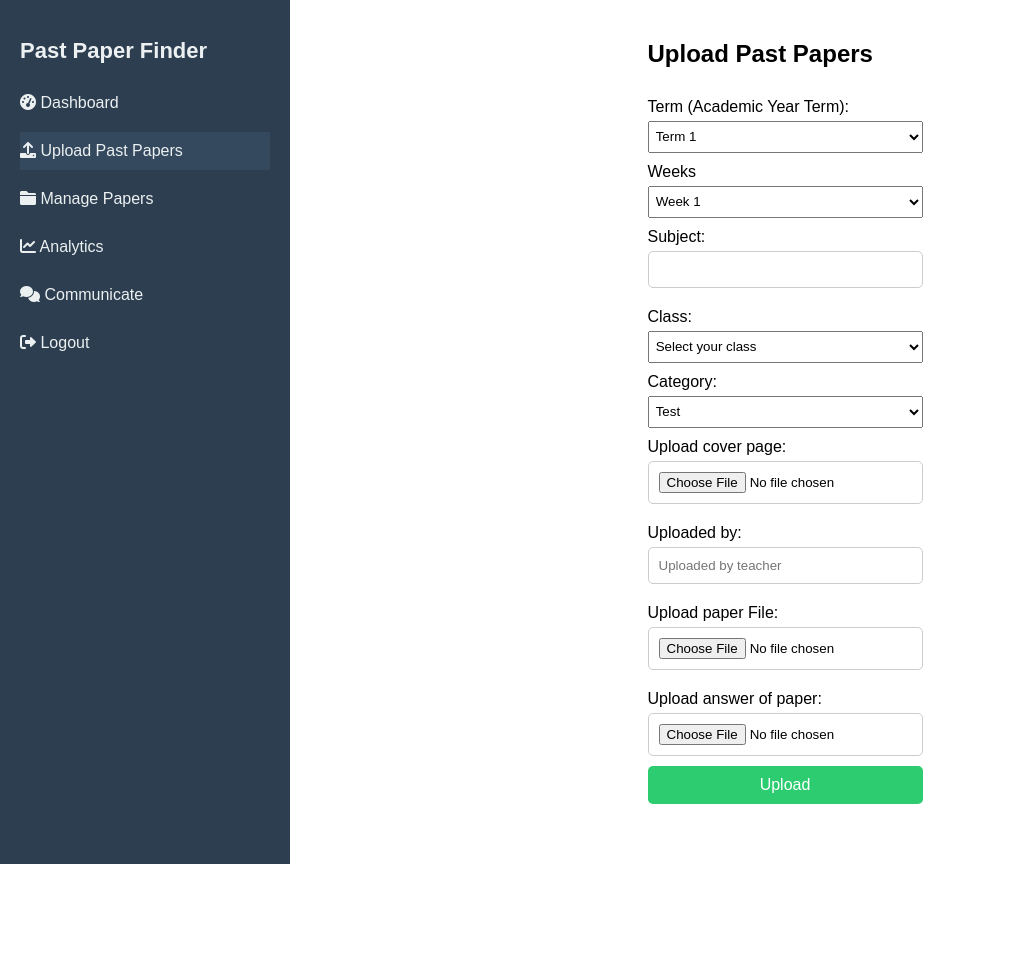
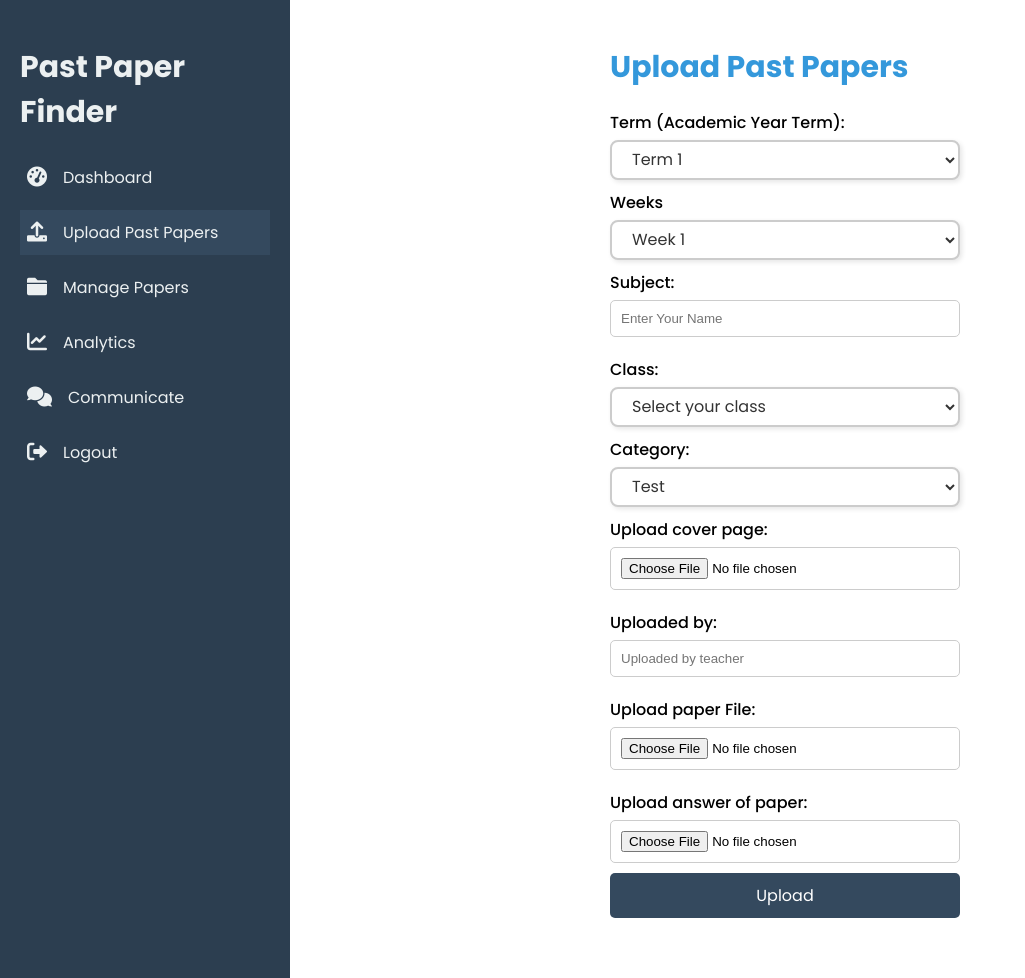
Before and after one commit to Gisubizojeanbaptiste1/pastpaperfinder, a PHP site: page /uploadsteacher.php in a window 1280 px wide. Shown: the whole page, without its empty margins (0-1025 px from the left). Before the commit the page ends 864 px from the top, so only its background shows below. Run offline with PHP 8.4, Linux system fonts and the light colour scheme.

Commit message:
another commits added

```diff
--- a/uploadsteacher.css
+++ b/uploadsteacher.css
@@ -1,47 +1,60 @@
+@import url('https://fonts.googleapis.com/css2?family=Montserrat:ital,wght@0,100..900;1,100..900&family=Poppins:ital,wght@0,100;0,200;0,300;0,400;0,500;0,600;0,700;0,800;0,900;1,100;1,200;1,300;1,400;1,500;1,600;1,700;1,800;1,900&display=swap');
 /* style-teacher.css */
 body {
   margin: 0;
-  font-family: Arial, sans-serif;
+  font-family: "Poppins", sans-serif;
 }
 
 .teacher-dashboard {
   display: flex;
   min-height: 100vh;
 }
-
+/* The start of the sidebar */
 .sidebar {
   width: 250px;
   background: #2c3e50;
   color: #ecf0f1;
   padding: 20px;
+  /* height: 100%; */
 }
 
 .sidebar h2 {
-  font-size: 22px;
+  font-size: 30px;
   margin-bottom: 20px;
 }
 
+a .fa {
+  font-size: 20px;
+  font-weight: 900;
+}
+
 .sidebar nav a {
-  display: block;
+  display: flex;
+  align-items: center;
+  gap: 1rem;
   color: #ecf0f1;
-  padding: 10px 0;
+  padding: 10px 7px;
   text-decoration: none;
   margin-bottom: 10px;
   transition: background 0.3s;
+  font-family: "Poppins", sans-serif;
+  font-size: 16px;
 }
 
 .sidebar nav a:hover, .sidebar nav a.active {
   background: #34495e;
 }
 
+/* The end of sidebar tab */
 main {
   flex: 1;
   padding: 20px;
 }
 
-.welcome h1 {
-  font-size: 28px;
+main h2 {
+  font-size: 30px;
   margin-bottom: 10px;
+  color: #3498db;
 }
 
 section {
@@ -63,6 +76,8 @@ section {
 
 .upload label, .communicate textarea {
   margin: 10px 0 5px;
+  font-size: 16px;
+  font-weight: 500;
 }
 /* input[type="select"]{
 
@@ -73,30 +88,35 @@ section {
   border: 1px solid #ccc;
   border-radius: 5px;
 }
-.select_option{
-  height: 2rem;
-  padding-left: 0.20rem;
+.select_option {
+  width: 350px;
+  height: 2.5rem;
+  padding: 0.5rem 1rem;
+  font-size: 1rem;
+  border: 2px solid #ccc;
+  border-radius: 8px;
+  outline: none;
+  transition: all 0.3s ease-in-out;
+  box-shadow: 2px 2px 5px rgba(0, 0, 0, 0.1);
+  background-color: #fff;
+  color: #333;
+  font-family: "Poppins", sans-serif;
 }
-.terms{
-  height: 2rem;
-  padding-left: 0.20rem;
-}
-.weeks{
-  height: 2rem;
-  padding-left: 0.20rem;
-}
+
 .subject_selection{
   height: 2rem;
   padding-left: 0.20rem;
 }
 .upload button {
-  background-color: #2ecc71;
+  background-color: #34495e;
   color: #fff;
   border: none;
   cursor: pointer;
   font-size: 16px;
+  font-family: 'Poppins', sans-serif;
 }
 
 .upload button:hover {
-  background-color: #27ae60;
+  background-color: #3498db;
+  font-family: 'Poppins', sans-serif;
 }
--- a/uploadsteacher.php
+++ b/uploadsteacher.php
@@ -32,14 +32,14 @@
     <h2>Upload Past Papers</h2>
 
     <label for="term">Term (Academic Year Term):</label>
-    <select name="academicyearterms" id="adacemicyear" class="terms" required>
+    <select name="academicyearterms" id="adacemicyear" class="select_option" required>
         <option value="Term 1">Term 1</option>
         <option value="Term 2">Term 2</option>
         <option value="Term 3">Term 3</option>
     </select>
 
     <label for="W">Weeks</label>
-    <select name="Academicweeks" id="studyingweeks" class="weeks">
+    <select name="Academicweeks" id="studyingweeks" class="select_option">
       <option value="Week 1">Week 1</option>
       <option value="Week 2">Week 2</option>
       <option value="Week 3">Week 3</option>
@@ -58,7 +58,7 @@
       <option value="Week 17">Week 17</option>
     </select>
     <label for="subject">Subject:</label>
-    <input type="text" id="subject" name="subject" required>
+    <input type="text" id="subject" name="subject" placeholder="Enter Your Name" required>
 
     <label for="classselection">Class:</label>
     <select name="classselection" id="classselection" class="select_option" onchange="checkClassSelection()">
@@ -87,7 +87,7 @@
         <input type="text" id="otherClass" name="otherClass" placeholder="Enter your class">
     </div>
     <label for="category">Category:</label>
-    <select name="optionsofcategory" id="category" class="subject_selection" onchange="checkCategory()">
+    <select name="optionsofcategory" id="category" class="select_option" onchange="checkCategory()">
         <option value="test">Test</option>
         <option value="quiz">Quiz</option>
         <option value="weeklystandardexam">Weekly Standard Exam</option>
@@ -98,7 +98,7 @@
     </select>
 
     <!-- Category Input for 'Other' -->
-    <div id="categoryOtherInput" style="display:none;">
+    <div id="categoryOtherInput" style="display:none; font-family: 'Poppins', sans-serif;">
         <label for="otherCategory">Specify Category:</label>
         <input type="text" id="otherCategory" name="otherCategory" placeholder="Enter category">
     </div>
```
